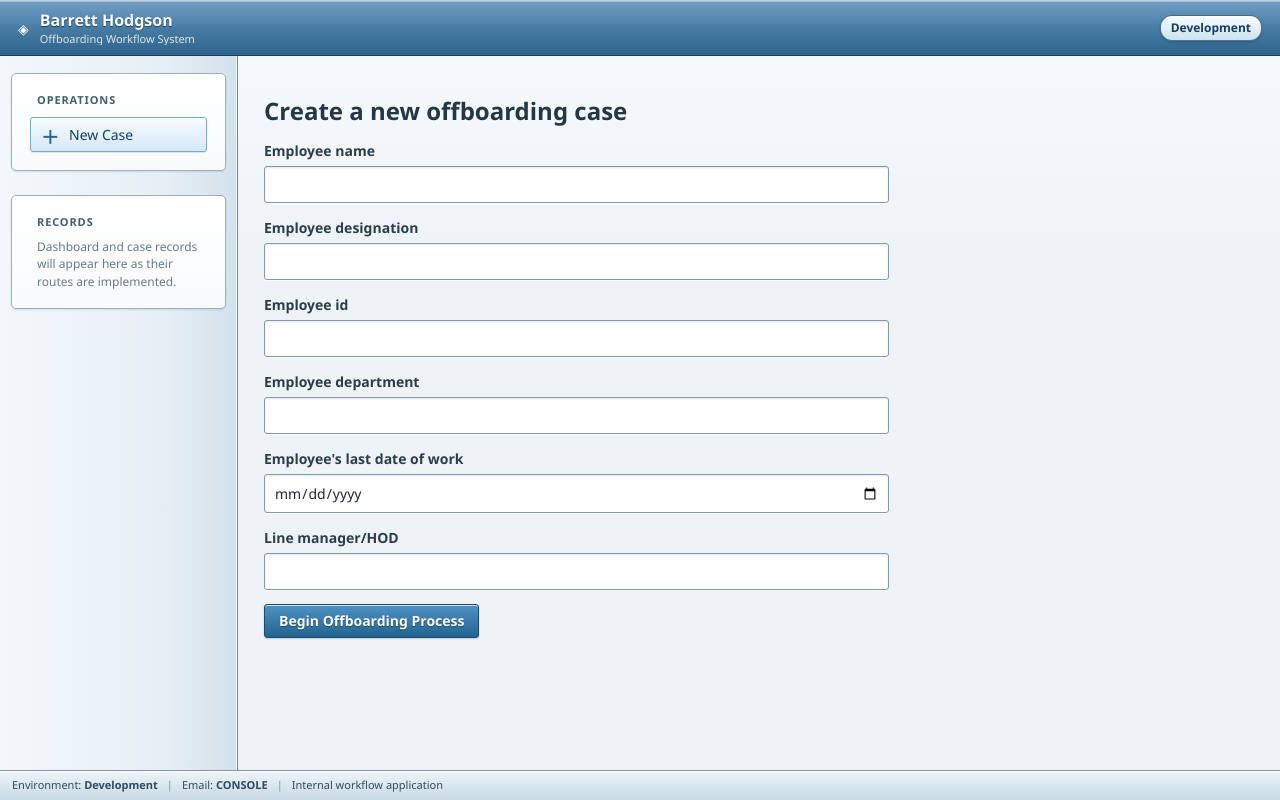
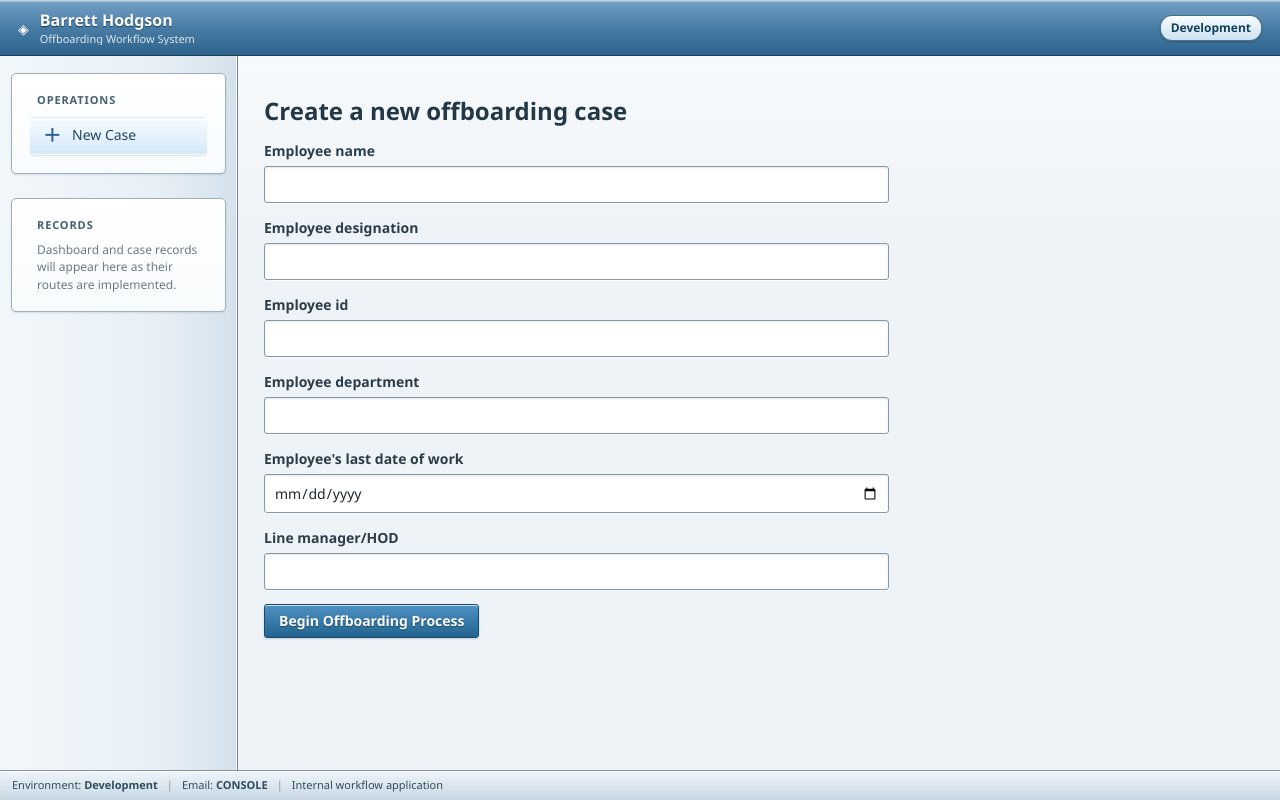
Before and after one commit to SyedOkashaShoaib/Off-boarding-workflow-automation, a Flask app: page /cases/create in a window 1280 px wide. Run offline with Flask 3, Linux system fonts and the light colour scheme.

Commit message:
Update app.css

```diff
--- a/app/static/css/app.css
+++ b/app/static/css/app.css
@@ -352,19 +352,6 @@ textarea {
 }
 
 
-.navigation-link {
-    display: flex;
-    align-items: center;
-    gap: 9px;
-    min-height: 34px;
-    padding: 6px 9px;
-    color: #25465d;
-    border: 1px solid transparent;
-    border-radius: var(--radius-small);
-    font-weight: 500;
-}
-
-
 .navigation-link:hover {
     color: #163f5d;
     background:
@@ -391,13 +378,26 @@ textarea {
         inset 0 1px 0 rgba(255, 255, 255, 0.92),
         0 1px 1px rgba(52, 86, 111, 0.15);
 }
+.navigation-link {
+    display: grid;
+    grid-template-columns: 22px minmax(0, 1fr);
+    align-items: center;
+    column-gap: 9px;
+    width: 100%;
+    min-height: 36px;
+    padding: 7px 10px;
+    color: #25465d;
+    border: 1px solid transparent;
+    border-radius: var(--radius-small);
+    font-weight: 500;
+    line-height: 1.2;
+}
 
 
 .navigation-link__icon {
-    display: inline-grid;
-    flex: 0 0 20px;
-    width: 20px;
-    height: 20px;
+    display: grid;
+    width: 22px;
+    height: 22px;
     place-items: center;
     color: #2a648c;
     font-size: 18px;
@@ -405,6 +405,10 @@ textarea {
 }
 
 
+.navigation-link__label {
+    min-width: 0;
+    white-space: nowrap;
+}
 .navigation-placeholder {
     margin: 0 7px;
     color: var(--text-muted);
```
